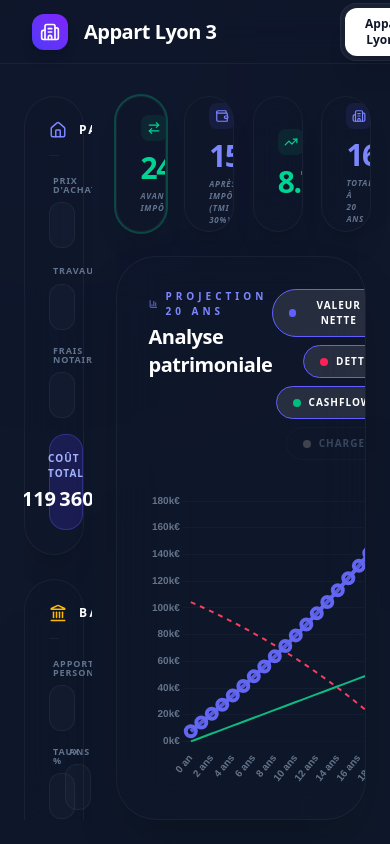
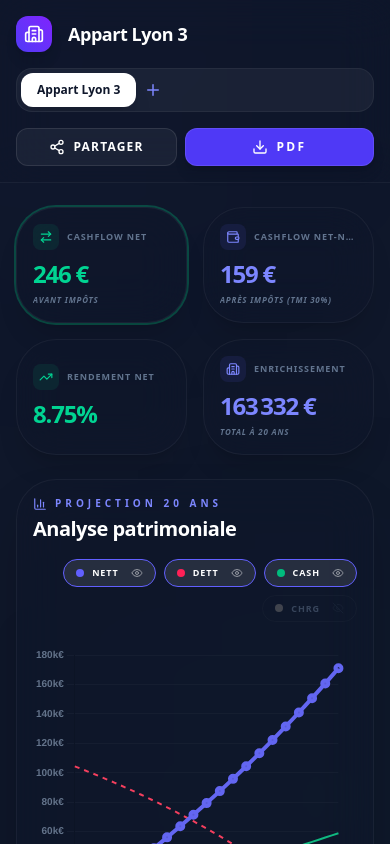
Before and after one commit to tomtomgo92/Investissement_Immobilier, a React (Vite) app: page / in a window 390 px wide. Shown: the top 844 px of the page. Built offline with nearby package versions, Linux system fonts and the light colour scheme.

Commit message:
UI: Responsive Mobile & Tablet Support

```diff
--- a/src/App.jsx
+++ b/src/App.jsx
@@ -168,35 +168,40 @@ export default function App() {
   const formatE = (v) => new Intl.NumberFormat('fr-FR', { style: 'currency', currency: 'EUR', maximumFractionDigits: 0 }).format(v);
 
   return (
-    <div className="h-screen w-screen bg-[#0f172a] text-slate-300 flex flex-col items-center overflow-hidden font-sans">
+    <div className="min-h-screen w-full bg-[#0f172a] text-slate-300 flex flex-col items-center overflow-x-hidden font-sans">
       <div className="fixed inset-0 pointer-events-none overflow-hidden opacity-50">
         <div className="absolute top-[-20%] left-[-10%] w-[50%] h-[50%] bg-indigo-500/10 rounded-full blur-[150px]" />
         <div className="absolute bottom-[-20%] right-[-10%] w-[50%] h-[50%] bg-emerald-500/10 rounded-full blur-[150px]" />
       </div>
 
-      <header className="relative w-full z-10 bg-slate-900/40 backdrop-blur-xl border-b border-white/5 px-8 h-16 flex items-center justify-between shrink-0">
+      <header className="relative w-full z-10 bg-slate-900/40 backdrop-blur-xl border-b border-white/5 px-4 sm:px-8 py-4 sm:py-0 sm:h-16 flex flex-col sm:flex-row items-center justify-between shrink-0 gap-4 sm:gap-0">
+        <div className="flex items-center gap-4 w-full sm:w-auto justify-between sm:justify-start">
           <div className="flex items-center gap-4">
             <div className="bg-gradient-to-tr from-indigo-600 to-violet-600 p-2 rounded-xl text-white shadow-lg"><Building2 size={20} /></div>
-          <input value={activeSim.name} onChange={(e) => setSimulations(p => p.map(s => s.id === activeSimId ? { ...s, name: e.target.value } : s))} className="font-black text-white bg-transparent border-none focus:ring-0 p-0 text-xl w-64 tracking-tight" />
+            <input value={activeSim.name} onChange={(e) => setSimulations(p => p.map(s => s.id === activeSimId ? { ...s, name: e.target.value } : s))} className="font-black text-white bg-transparent border-none focus:ring-0 p-0 text-lg sm:text-xl w-48 sm:w-64 tracking-tight truncate" />
           </div>
-        <div className="flex bg-white/5 p-1 rounded-2xl border border-white/5">
+        </div>
+
+        <div className="flex flex-col sm:flex-row gap-4 w-full sm:w-auto items-center">
+          <div className="flex bg-white/5 p-1 rounded-2xl border border-white/5 w-full sm:w-auto overflow-x-auto scrollbar-hide">
             {simulations.map(sim => (
-            <button key={sim.id} onClick={() => setActiveSimId(sim.id)} className={`px-5 py-2 rounded-xl text-xs font-black transition-all ${activeSimId === sim.id ? 'bg-white text-slate-900 shadow-xl' : 'text-slate-500 hover:text-slate-300'}`}>{sim.name}</button>
+              <button key={sim.id} onClick={() => setActiveSimId(sim.id)} className={`px-4 sm:px-5 py-2 rounded-xl text-xs font-black transition-all whitespace-nowrap ${activeSimId === sim.id ? 'bg-white text-slate-900 shadow-xl' : 'text-slate-500 hover:text-slate-300'}`}>{sim.name}</button>
             ))}
             <button onClick={() => { const n = { id: uuidv4(), name: `Projet ${simulations.length + 1}`, data: { ...INITIAL_DATA, charges: JSON.parse(JSON.stringify(INITIAL_CHARGES)) } }; setSimulations([...simulations, n]); setActiveSimId(n.id); }} className="p-2 text-indigo-400"><Plus size={18} /></button>
           </div>
-        <div className="flex gap-2">
-          <button onClick={shareSimulation} className="bg-white/5 text-white p-2.5 rounded-xl border border-white/10 hover:bg-white/10 transition-all text-xs font-black uppercase tracking-widest flex items-center gap-2" title="Copier le lien de partage">
-            <Share2 size={16} /> <span className="hidden xl:inline">Partager</span>
+          <div className="flex gap-2 w-full sm:w-auto justify-end">
+            <button onClick={shareSimulation} className="bg-white/5 text-white p-2.5 rounded-xl border border-white/10 hover:bg-white/10 transition-all text-xs font-black uppercase tracking-widest flex items-center gap-2 justify-center flex-1 sm:flex-initial" title="Copier le lien de partage">
+              <Share2 size={16} /> <span className="sm:hidden xl:inline">Partager</span>
             </button>
-          <button onClick={exportSyntheticPDF} className="bg-indigo-600 text-white px-6 py-2.5 rounded-xl text-xs font-black uppercase tracking-[0.2em] border border-white/10 hover:bg-indigo-500 transition-all flex items-center gap-2">
+            <button onClick={exportSyntheticPDF} className="bg-indigo-600 text-white px-6 py-2.5 rounded-xl text-xs font-black uppercase tracking-[0.2em] border border-white/10 hover:bg-indigo-500 transition-all flex items-center gap-2 justify-center flex-1 sm:flex-initial shadow-lg active:scale-95">
               {isGenerating ? <div className="animate-spin h-4 w-4 border-2 border-white/30 border-t-white rounded-full" /> : <><Download size={16} /> PDF</>}
             </button>
           </div>
+        </div>
       </header>
 
-      <main className="relative z-10 flex-1 w-full p-6 grid grid-cols-12 gap-6 overflow-hidden max-w-[1700px]">
-        <aside className="col-span-3 flex flex-col gap-6 overflow-y-auto pr-2 scrollbar-hide py-2 animate-in fade-in slide-in-from-left-4 duration-700">
+      <main className="relative z-10 flex-1 w-full p-4 sm:p-6 flex flex-col lg:grid lg:grid-cols-12 gap-6 max-w-[1700px]">
+        <aside className="w-full lg:col-span-3 flex flex-col gap-6 lg:overflow-y-auto lg:pr-2 scrollbar-hide py-2 animate-in fade-in slide-in-from-left-4 duration-700 order-2 lg:order-1">
           <GlassSection title="Patrimoine" icon={<Home size={18} className="text-indigo-400" />}>
             <PremiumInput label="Prix d'achat" value={activeSim.data.prixAchat} onChange={(v) => updateData('prixAchat', v)} tooltip="Prix net vendeur hors frais" />
             <PremiumInput label="Travaux" value={activeSim.data.travaux} onChange={(v) => updateData('travaux', v)} tooltip="Montant estimé des rénovations" />
@@ -242,39 +247,37 @@ export default function App() {
           </GlassSection>
         </aside>
 
-        <div className="col-span-9 flex flex-col gap-6 animate-in fade-in slide-in-from-right-4 duration-700">
-          <div className="grid grid-cols-4 gap-6 h-36 shrink-0 pt-2">
+        <div className="w-full lg:col-span-9 flex flex-col gap-6 animate-in fade-in slide-in-from-right-4 duration-700 order-1 lg:order-2">
+          <div className="grid grid-cols-2 lg:grid-cols-4 gap-4 sm:gap-6 shrink-0 pt-2 lg:h-36">
             <HeroKPI label="Cashflow Net" value={formatE(calculations.cashflowM)} color={calculations.cashflowM >= 0 ? "emerald" : "rose"} icon={<ArrowRightLeft />} highlight sub="Avant impôts" />
             <HeroKPI label="Cashflow Net-Net" value={formatE(calculations.cashflowNetNet)} color={calculations.cashflowNetNet >= 0 ? "indigo" : "slate"} icon={<Wallet />} sub={`Après impôts (TMI ${activeSim.data.tmi}%)`} />
             <HeroKPI label="Rendement Net" value={`${calculations.rNet.toFixed(2)}%`} color="emerald" icon={<TrendingUp />} />
             <HeroKPI label="Enrichissement" value={formatE(calculations.beneficeAn * 20 + (calculations.investTotal - activeSim.data.apport))} color="indigo" icon={<Building2 />} sub="Total à 20 ans" />
           </div>
 
-          <div className="flex-1 grid grid-cols-12 gap-6 min-h-0 bg-slate-900/40 backdrop-blur-xl border border-white/5 rounded-[2.5rem] p-8 shadow-2xl relative overflow-hidden">
-            <div className="col-span-12 flex flex-col h-full">
-              <div className="flex justify-between items-start mb-8 shrink-0">
+          <div className="w-full bg-slate-900/40 backdrop-blur-xl border border-white/5 rounded-[2.5rem] p-4 sm:p-8 shadow-2xl relative overflow-hidden flex flex-col min-h-[400px] lg:flex-1 lg:min-h-0">
+            <div className="flex flex-col lg:flex-row justify-between items-start mb-6 shrink-0 gap-4">
               <div><h4 className="text-[10px] font-black uppercase text-indigo-400 tracking-[0.4em] flex items-center gap-2 mb-1"><BarChart3 size={14} /> Projection 20 ans</h4><p className="text-xl font-bold text-white tracking-tight">Analyse patrimoniale</p></div>
-                <div className="flex flex-wrap gap-2 justify-end max-w-[500px]">
-                  <DimensionToggle active={visibleDimensions.netWorth} onClick={() => toggleDimension('netWorth')} dot="bg-indigo-500" label="Valeur Nette" />
+              <div className="flex flex-wrap gap-2 justify-end w-full lg:w-auto">
+                <DimensionToggle active={visibleDimensions.netWorth} onClick={() => toggleDimension('netWorth')} dot="bg-indigo-500" label="Nette" />
                 <DimensionToggle active={visibleDimensions.debt} onClick={() => toggleDimension('debt')} dot="bg-rose-500" label="Dette" />
-                  <DimensionToggle active={visibleDimensions.cashflow} onClick={() => toggleDimension('cashflow')} dot="bg-emerald-500" label="Cashflow" />
-                  <DimensionToggle active={visibleDimensions.charges} onClick={() => toggleDimension('charges')} dot="bg-slate-500" label="Charges" />
+                <DimensionToggle active={visibleDimensions.cashflow} onClick={() => toggleDimension('cashflow')} dot="bg-emerald-500" label="Cash" />
+                <DimensionToggle active={visibleDimensions.charges} onClick={() => toggleDimension('charges')} dot="bg-slate-500" label="Chrg" />
               </div>
             </div>
-              <div className="flex-1 min-h-0 relative">
+            <div className="flex-1 w-full min-h-[300px] lg:min-h-0 relative">
               <Line
                 data={{
                   labels: calculations.projectionData.map(d => `${d.year} an${d.year > 1 ? 's' : ''}`),
                   datasets: [
-                      { label: 'Valeur Nette', data: calculations.projectionData.map(d => d.netWorth), borderColor: '#6366f1', borderWidth: 4, tension: 0.4, pointRadius: 5, fill: false, hidden: !visibleDimensions.netWorth },
+                    { label: 'Valeur Nette', data: calculations.projectionData.map(d => d.netWorth), borderColor: '#6366f1', borderWidth: 4, tension: 0.4, pointRadius: 3, fill: false, hidden: !visibleDimensions.netWorth },
                     { label: 'Dette', data: calculations.projectionData.map(d => d.remainingDebt), borderColor: '#f43f5e', borderWidth: 2, borderDash: [5, 5], tension: 0, pointRadius: 0, fill: false, hidden: !visibleDimensions.debt },
                     { label: 'Cashflow', data: calculations.projectionData.map(d => d.cumCashflow), borderColor: '#10b981', borderWidth: 2, tension: 0.4, pointRadius: 0, fill: false, hidden: !visibleDimensions.cashflow },
                     { label: 'Charges', data: calculations.projectionData.map(d => d.cumCharges), borderColor: '#64748b', borderWidth: 1, tension: 0, pointRadius: 0, fill: false, hidden: !visibleDimensions.charges }
                   ]
                 }}
-                  options={{ responsive: true, maintainAspectRatio: false, plugins: { legend: { display: false }, tooltip: { backgroundColor: '#1e293b', padding: 12, cornerRadius: 16 } }, scales: { y: { grid: { color: 'rgba(255,255,255,0.03)' }, ticks: { color: '#64748b', font: { weight: 'bold', size: 10 }, callback: (v) => `${v / 1000}k€` } }, x: { grid: { display: false }, ticks: { color: '#64748b', font: { weight: 'bold', size: 10 } } } } }}
+                options={{ responsive: true, maintainAspectRatio: false, plugins: { legend: { display: false }, tooltip: { backgroundColor: '#1e293b', padding: 12, cornerRadius: 16 } }, scales: { y: { grid: { color: 'rgba(255,255,255,0.03)' }, ticks: { color: '#64748b', font: { weight: 'bold', size: 10 }, callback: (v) => `${v / 1000}k€` } }, x: { grid: { display: false }, ticks: { color: '#64748b', font: { weight: 'bold', size: 10 }, maxTicksLimit: 6 } } } }}
               />
-              </div>
             </div>
           </div>
         </div>
@@ -300,24 +303,24 @@ export default function App() {
 
 // --- UI COMPONENTS ---
 function GlassSection({ title, icon, children }) {
-  return <div className="bg-slate-900/40 backdrop-blur-xl rounded-[2rem] border border-white/5 p-6 shadow-xl transition-all group shrink-0"><h3 className="text-xs font-black text-white border-b border-white/5 pb-4 mb-5 flex items-center justify-between uppercase tracking-[0.2em] group-hover:text-indigo-400 transition-colors"><div className="flex items-center gap-3">{icon}{title}</div></h3><div className="space-y-4">{children}</div></div>;
+  return <div className="bg-slate-900/40 backdrop-blur-xl rounded-[2rem] border border-white/5 p-6 shadow-xl transition-all group shrink-0 w-full"><h3 className="text-xs font-black text-white border-b border-white/5 pb-4 mb-5 flex items-center justify-between uppercase tracking-[0.2em] group-hover:text-indigo-400 transition-colors"><div className="flex items-center gap-3">{icon}{title}</div></h3><div className="space-y-4">{children}</div></div>;
 }
 function PremiumInput({ label, value, onChange, tooltip }) {
   return <div className="flex flex-col gap-2 group/input"><div className="flex justify-between items-center"><label className="text-[9px] font-black text-slate-500 uppercase tracking-widest leading-none px-1 group-focus-within/input:text-indigo-400 transition-colors">{label}</label>{tooltip && <InfoTooltip text={tooltip} />}</div><input type="number" value={value} onChange={(e) => onChange(e.target.value)} className="w-full bg-slate-500/5 border border-white/5 rounded-xl p-3 text-sm font-black text-white focus:ring-2 focus:ring-indigo-500/20 focus:bg-white/10 transition-all font-mono" /></div>;
 }
 function InfoTooltip({ text }) {
-  return <div className="group relative cursor-help"><Info size={12} className="text-slate-600 hover:text-indigo-400 transition-colors" /><div className="absolute bottom-full left-1/2 -translate-x-1/2 mb-2 px-3 py-2 bg-slate-900 text-white text-[10px] w-48 rounded-xl opacity-0 group-hover:opacity-100 pointer-events-none transition-opacity border border-white/10 shadow-xl z-50 text-center leading-relaxed">{text}</div></div>;
+  return <div className="group relative cursor-help"><Info size={12} className="text-slate-600 hover:text-indigo-400 transition-colors" /><div className="absolute right-0 bottom-full mb-2 px-3 py-2 bg-slate-900 text-white text-[10px] w-48 rounded-xl opacity-0 group-hover:opacity-100 pointer-events-none transition-opacity border border-white/10 shadow-xl z-50 text-center leading-relaxed">{text}</div></div>;
 }
 function HeroKPI({ label, value, color, icon, highlight = false, sub }) {
   const c = { emerald: 'text-emerald-400', indigo: 'text-indigo-400', slate: 'text-slate-400', rose: 'text-rose-400' };
   const bg = { emerald: 'bg-emerald-500/10', indigo: 'bg-indigo-500/10', slate: 'bg-slate-500/10', rose: 'bg-rose-500/10' };
-  return <div className={`bg-slate-900/40 backdrop-blur-xl rounded-[2.5rem] border border-white/5 p-6 flex flex-col justify-center relative shadow-xl hover:-translate-y-1 transition-all duration-500 group overflow-hidden ${highlight ? 'ring-2 ring-emerald-500/30' : ''}`}><div className="relative"><div className="flex items-center gap-2 mb-2"><div className={`p-1.5 rounded-lg ${bg[color]} ${c[color]}`}>{React.cloneElement(icon, { size: 14 })}</div><p className="text-[9px] font-black uppercase text-slate-500 tracking-widest">{label}</p></div><p className={`text-3xl font-black tracking-tighter ${c[color]}`}>{value}</p>{sub && <p className="text-[8px] font-bold text-slate-500 uppercase tracking-widest mt-1 italic">{sub}</p>}</div></div>;
+  return <div className={`bg-slate-900/40 backdrop-blur-xl rounded-[2.5rem] border border-white/5 p-4 sm:p-6 flex flex-col justify-center relative shadow-xl hover:-translate-y-1 transition-all duration-500 group overflow-hidden ${highlight ? 'ring-2 ring-emerald-500/30' : ''}`}><div className="relative"><div className="flex items-center gap-2 mb-2"><div className={`p-1.5 rounded-lg ${bg[color]} ${c[color]}`}>{React.cloneElement(icon, { size: 14 })}</div><p className="text-[9px] font-black uppercase text-slate-500 tracking-widest truncate">{label}</p></div><p className={`text-2xl sm:text-3xl font-black tracking-tighter truncate ${c[color]}`}>{value}</p>{sub && <p className="text-[8px] font-bold text-slate-500 uppercase tracking-widest mt-1 italic truncate">{sub}</p>}</div></div>;
 }
 function Toggle({ active, onToggle }) {
   return <button onClick={onToggle} className={`w-10 h-5 rounded-full transition-all relative ${active ? 'bg-indigo-600' : 'bg-slate-700'}`}><div className={`absolute top-1 w-3 h-3 bg-white rounded-full shadow-md transition-all ${active ? 'left-6' : 'left-1'}`} /></button>;
 }
 function DimensionToggle({ active, onClick, dot, label }) {
-  return <button onClick={onClick} className={`px-4 py-2 rounded-full border flex items-center gap-2 transition-all ${active ? 'bg-white/10 border-indigo-500 text-white' : 'border-white/5 text-slate-500 opacity-50 hover:opacity-100 hover:bg-white/5'}`}><div className={`w-2 h-2 rounded-full ${dot} ${!active ? 'grayscale' : ''}`} /><span className="text-[10px] font-black uppercase tracking-widest">{label}</span>{active ? <Eye size={12} className="ml-1 opacity-50" /> : <EyeOff size={12} className="ml-1 opacity-20" />}</button>;
+  return <button onClick={onClick} className={`px-3 sm:px-4 py-1.5 sm:py-2 rounded-full border flex items-center gap-2 transition-all ${active ? 'bg-white/10 border-indigo-500 text-white' : 'border-white/5 text-slate-500 opacity-50 hover:opacity-100 hover:bg-white/5'}`}><div className={`w-2 h-2 rounded-full ${dot} ${!active ? 'grayscale' : ''}`} /><span className="text-[9px] sm:text-[10px] font-black uppercase tracking-widest hidden sm:inline">{label}</span><span className="text-[9px] sm:text-[10px] font-black uppercase tracking-widest sm:hidden">{label.slice(0, 4)}</span>{active ? <Eye size={12} className="ml-1 opacity-50" /> : <EyeOff size={12} className="ml-1 opacity-20" />}</button>;
 }
 function RepKPI({ label, value, highlight }) {
   return <div className={`p-8 bg-slate-50 rounded-[2.5rem] ${highlight ? 'border-2 border-indigo-600 ring-8 ring-indigo-50' : ''}`}><p className="text-[10px] font-black uppercase tracking-widest text-slate-400 mb-1">{label}</p><p className="text-3xl font-black text-slate-900 tracking-tighter">{value}</p></div>;
```
Lines whose indentation alone changed are shown as unchanged.
